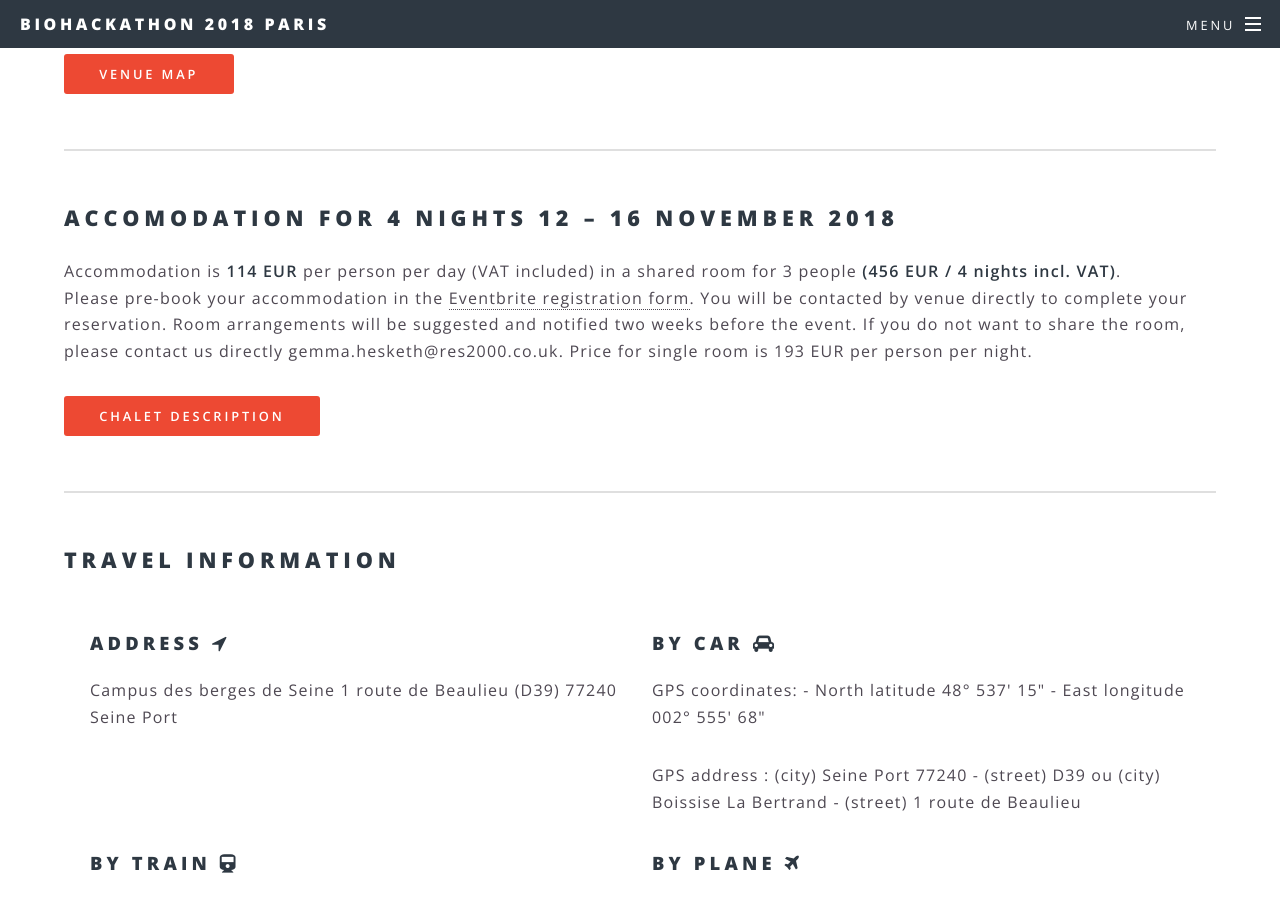
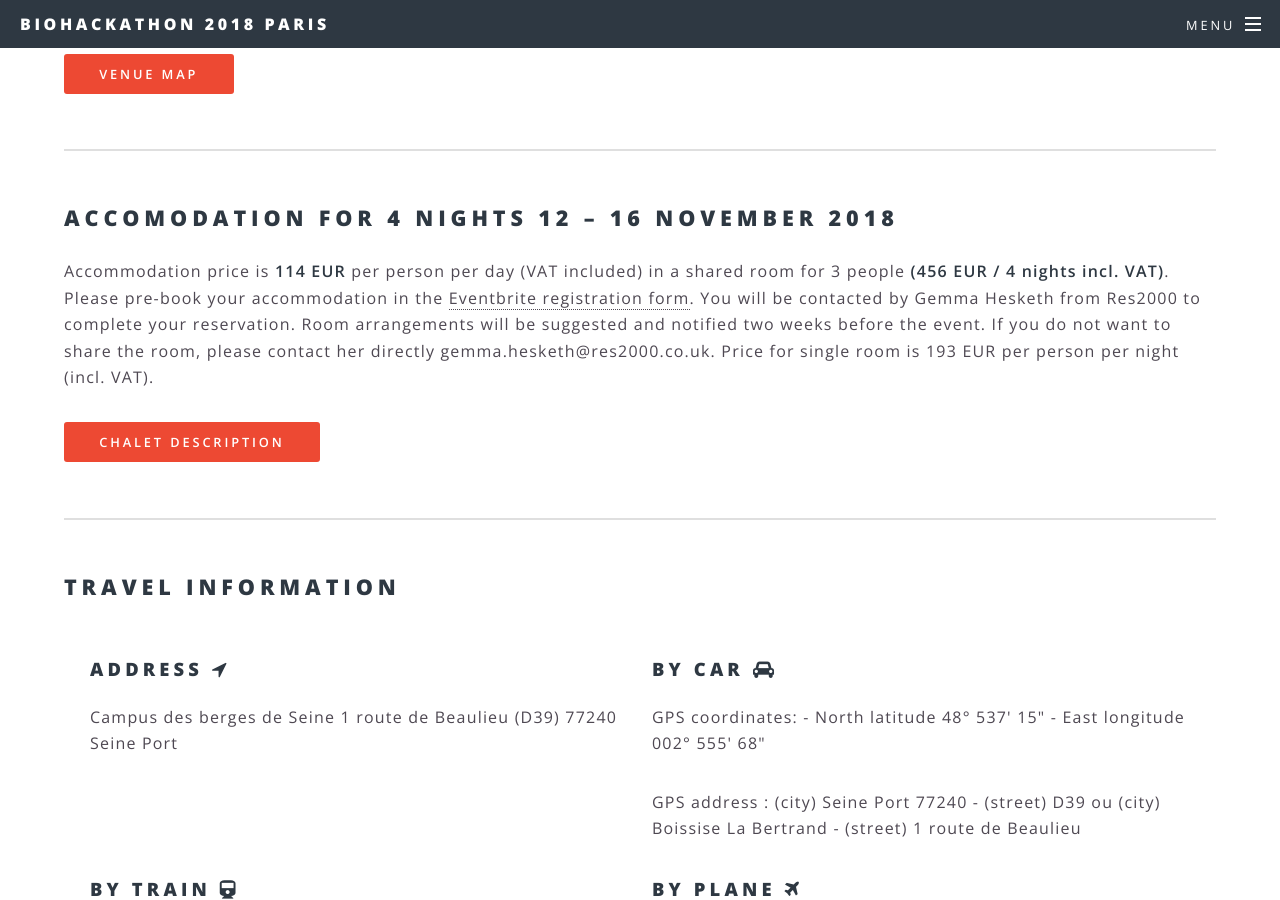
Before and after one commit to elixir-europe/bh2018paris, a Jekyll site: the page built from venue.html, in a window 1280 px wide and 900 px high, scrolled down 762 px. Built offline with Jekyll 4.4.1, drawn with Linux system fonts in a browser that asks for light colours.

Commit message:
Update venue.html
contact person for accommodation

```diff
--- a/venue.html
+++ b/venue.html
@@ -30,9 +30,9 @@ title: Venue
 <section>
     <h2 id="venue-accomodation">ACCOMODATION FOR 4 NIGHTS 12 – 16 NOVEMBER 2018</h2>
     <p>
-        Accommodation is <strong>114 EUR</strong> per person per day (VAT included) in a shared room for 3 people <strong>(456 EUR / 4 nights incl. VAT)</strong>. <br />
-        Please pre-book your accommodation in the <a href="https://www.eventbrite.co.uk/e/biohackathon-registration-45286921401" target="_blank">Eventbrite registration form</a>. You will be contacted by venue directly to complete your reservation. Room arrangements will be suggested and notified two weeks before the event.
-        If you do not want to share the room, please contact us directly gemma.hesketh@res2000.co.uk. Price for single room is 193 EUR per person per night.
+        Accommodation price is <strong>114 EUR</strong> per person per day (VAT included) in a shared room for 3 people <strong>(456 EUR / 4 nights incl. VAT)</strong>. <br />
+        Please pre-book your accommodation in the <a href="https://www.eventbrite.co.uk/e/biohackathon-registration-45286921401" target="_blank">Eventbrite registration form</a>. You will be contacted by Gemma Hesketh from Res2000 to complete your reservation. Room arrangements will be suggested and notified two weeks before the event.
+        If you do not want to share the room, please contact her directly gemma.hesketh@res2000.co.uk. Price for single room is 193 EUR per person per night (incl. VAT).
         <h4></h4>
         <a href="/chaletdesc" class="button special">Chalet description</a>
     </p>
```
